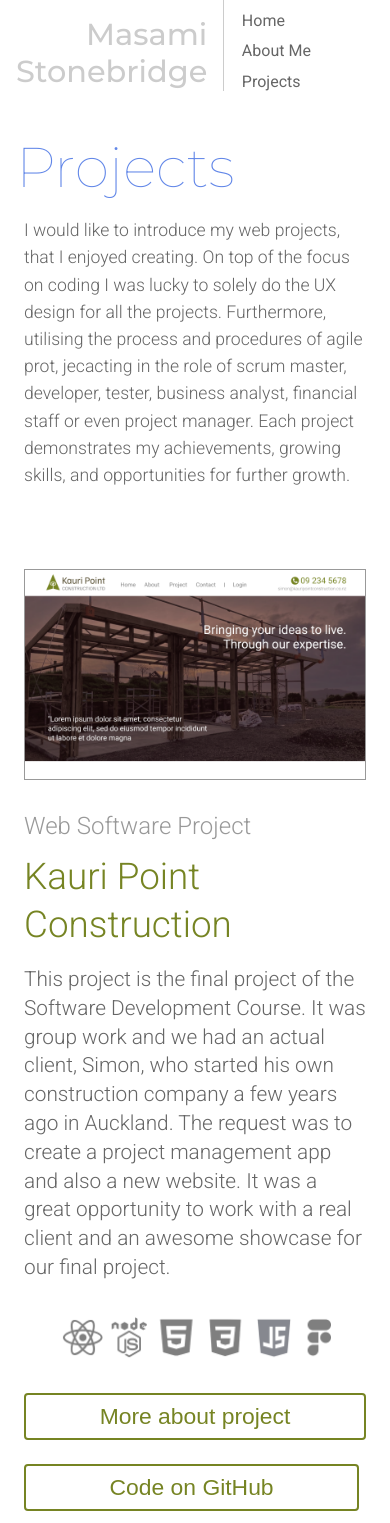
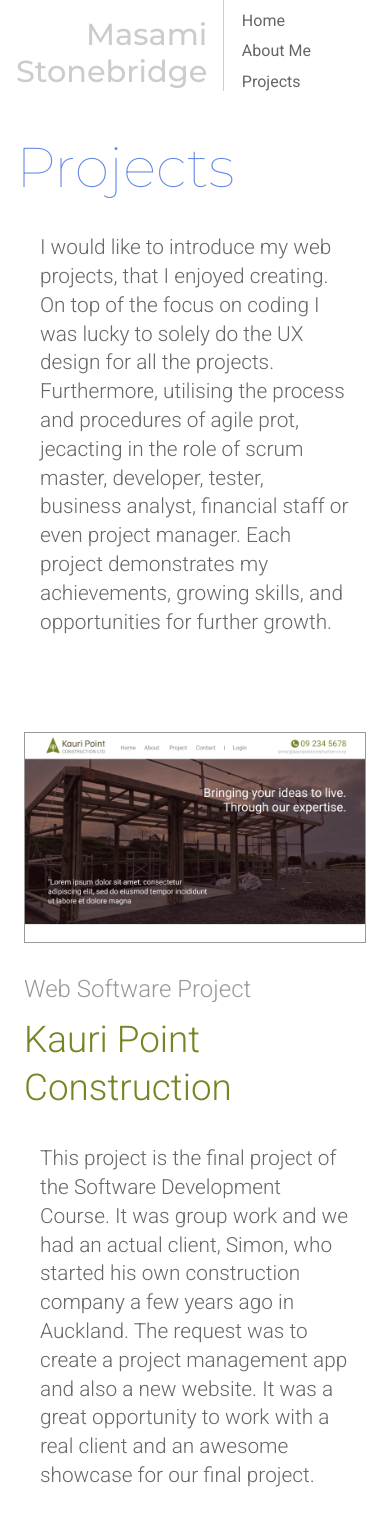
Before and after one commit to Masamist/Portfolio, a React (Create React App) app: page /projects in a window 390 px wide. Shown: the top 1523 px of the page. Built offline with nearby package versions, Linux system fonts and the light colour scheme.

Commit message:
font size fixed

```diff
--- a/src/index.css
+++ b/src/index.css
@@ -100,9 +100,11 @@ a{
 @media (max-width: 600px) {
   .btn-white {
     width: 100%;
+    font-size: 1em;
   }
   .btn-yellow {
     width: 100%;
+    font-size: 1em;
   }
 }
 
@@ -137,6 +139,7 @@ input, textarea {
   box-sizing: border-box;
   border: 1px solid #ddd;
   border-radius: 4px;
+  font-family: 'Roboto', sans-serif;
 }
 textarea {
   min-height: 160px;
--- a/src/pages/About.js
+++ b/src/pages/About.js
@@ -137,12 +137,12 @@ function Contact() {
       <div className='contact-container'>
         <h1 className='contact-title'>I’d love to hear from you!</h1>
         <p className='contact-txt'>If you have anything to share your though or offer,<br />
-          please send me a message. I will replay you soon.
+          please send me a message. I will reply you soon.
         </p>
         <div className='form-container'></div>
         <form className='form' ref={form} onSubmit={sendEmail}>
           <h2 className='contact-form-title'>Contact Me</h2>
-          <input type='text' placeholder='name' name='user_name' />
+          <input type='text' placeholder='Name' name='user_name' />
           <input type='email' placeholder='Email Address' name='user_email' />
           <textarea placeholder='Message' name='message' />
           <button className='about-btn' type='submit' value='Send'>Submit</button>
--- a/src/pages/Home.css
+++ b/src/pages/Home.css
@@ -394,6 +394,7 @@
     padding-right: 0;
     padding-left: 0;
     width: 100%;
+    font-size: 1rem;
   }
 }
 @media (max-width: 550px) {
--- a/src/pages/KPCProject.css
+++ b/src/pages/KPCProject.css
@@ -90,12 +90,15 @@
     padding: 10rem 1rem;
   }
   .kpc-top-title{
-    font-size: 3rem;
-    line-height: 3.5rem;
+    font-size: 2.5rem;
+    line-height: 3rem;
   }
   .kpc-top-txt {
     font-size: 1.1rem;
     line-height: 1.7rem;
+  }
+  .project-top-button {
+    font-size: 1em;
   }
 }
 
--- a/src/pages/Projects.css
+++ b/src/pages/Projects.css
@@ -23,8 +23,9 @@
   float: inline-end;
 }
 .project-txt {
-  font-size: 1.6rem;
+  font-size: 1.5rem;
   line-height: 2.3rem;
+  padding: 1rem;
 }
 .tool-icons-container {
   display: flex;
@@ -77,7 +78,7 @@
 }
 @media (max-width: 1200px) {
   .project-txt {
-    font-size: 1.5rem;
+    font-size: 1.4rem;
     line-height: 2.2rem;
   }
   .project-txt-container {
@@ -95,7 +96,7 @@
     width: 30rem;
   }
   .project-txt {
-    font-size: 1.4rem;
+    font-size: 1.3rem;
     line-height: 2rem;
   }
   .sub-title{
@@ -131,7 +132,7 @@
     width: 100%;
     padding: .5rem 0;
     margin: .6rem 0;
-    font-size: 1.1em;
+    font-size: 1em;
   }
   .tool-icons {
     width: 17rem;
@@ -155,8 +156,8 @@
     padding: 1rem .5rem;
   }
   .project-txt {
-    font-size: 1.1rem;
-    line-height: 1.7rem;
+    font-size: 1.3rem;
+    line-height: 1.8rem;
   }
 
 }
@@ -237,11 +238,6 @@
   border: 1px solid #999;
   justify-content: center;
 }
-.project-img-container > p {
-  font-size: 1.6rem;
-  line-height: 2.5rem;
-  padding-bottom: 2rem;
-}
 .kpc-button-container {
   display: flex;
   flex-wrap: wrap;
@@ -298,11 +294,6 @@
   .project-img-container {
     padding:0 3rem;
   }
-  .project-img-container > p {
-    font-size: 1.5rem;
-    line-height: 2.2rem;
-    padding-bottom: 2rem;
-  }
 }
 @media (max-width: 600px) {
   .project-img-container {
@@ -319,6 +310,12 @@
   }
   #right {
     float: left;
+  }
+  .kpc-button-whole {
+    font-size: 1rem;
+  }
+  .kpc-button {
+    font-size: 1rem;
   }
 }
 
@@ -378,6 +375,9 @@
     width: 80%;
     padding: 2.5em 0;
   }
+  #tool-getit-icon {
+    width: 25rem;
+  }
 }
 @media (max-width: 950px) {
   .getit-container {
@@ -401,6 +401,9 @@
   }
   .getit-txt-container {
     padding: 1rem 0 0 0
+  }
+  #tool-getit-icon {
+    width: 20rem;
   }
 }
 
@@ -438,7 +441,7 @@
   .project-poco-button {
     width: 100%;
     margin: .5rem 0;
-    font-size: 1.2em;
+    font-size: 1em;
   }
   .poco-icons {
     width: 17rem;
@@ -548,6 +551,9 @@
   .game-tools-icons {
     width: 6rem;
   }
+  .game-button {
+    font-size: 1rem;
+  }
 
 }
 @media (max-width: 450px) {
@@ -594,7 +600,7 @@
     width: 100%;
     padding: .5rem 0;
     margin: .6rem 0;
-    font-size: 1.1em;
+    font-size: 1em;
   }
 }
 @media (max-width: 450px) {
@@ -634,6 +640,9 @@
 @media (max-width: 600px) {
   #ams-tools-icon{
     width: 11rem;
+  }
+  .ams-button {
+    font-size: 1em;
   }
 }
 
--- a/src/pages/Projects.js
+++ b/src/pages/Projects.js
@@ -74,7 +74,7 @@ function Kpc() {
           <img src={kpc} alt='Kauri Point Construction' />
           <h3 className='sub-title'>Web Software Project</h3>
           <h1 className='project-title' id='kpc-image'>Kauri Point Construction</h1>
-          <p>This project is the final project of the Software Development Course.
+          <p className='project-txt'>This project is the final project of the Software Development Course.
             It was group work and we had an actual client, Simon,
             who started  his own construction company a few years ago in Auckland.
             The request was to create a project management app and also
@@ -141,7 +141,7 @@ function GetItPython() {
               a tester to make several unit tests, UAT testing, cross-browser testing.
               Also, I coded the whole social Q&A page which was a great opportunity
               to create a social interactive page.</p>
-              <img className='tool-icons' src={tools_getit} alt='Tool icons' />
+              <img className='tool-icons' id='tool-getit-icon' src={tools_getit} alt='Tool icons' />
             <div className='project-single-link'>
               <a href='https://github.com/Masamist/Get_It_Python_Project'>
                 <button className='project-single-button' id='gap'>Code on GitHub</button>
@@ -166,7 +166,7 @@ function Poco() {
           <img src={poco} alt='Poco a Poco' />
           <h3 className='sub-title'>CMS Web Project</h3>
           <h1 className='project-title' id='poco-color'>poco a poco hair saloon</h1>
-          <p>This Web project was to create a website using a Content Management System (CMS).
+          <p className='project-txt'>This Web project was to create a website using a Content Management System (CMS).
             The client is ‘poco a poco’ hair saloon located in Newmarket,
             Auckland. Poco a poco takes reservations by phone, which sometimes creates
             mistakes such as double bookings or writing down the wrong date or time,
@@ -228,7 +228,7 @@ function HappyChick() {
             <video controls>
               <source src='https://firebasestorage.googleapis.com/v0/b/portfolio-2f0a8.appspot.com/o/happy_chick.mp4?alt=media&token=2d6df508-3b3a-4c89-925e-14cac10a7874' type='video/mp4' />
             </video>
-            <p>
+            <p className='project-txt'>
             The main character is a super cute chick which is
             a bit lonely and bored with his normal life, and he is dreaming about
             exploring outside his small world. One day he decided to get out of his
@@ -263,7 +263,7 @@ function DigitalResources() {
           <img id='dresources_img' src={dresources} alt='Whitecliffe Digital Resources' />
           <h3 className='sub-title'>Web Academic Library Project</h3>
           <h1 className='project-title' id='dresources-color'>Whitecliffe Digital Resources</h1>
-          <p>This project is a team project to create online digital resources
+          <p className='project-txt'>This project is a team project to create online digital resources
               for an lerning institution.
               This Whitecliffe Digital Resources project is a group project.
               I worked as the front-end and UI designer.
@@ -278,13 +278,10 @@ function DigitalResources() {
           </div>
 
           <div className='project-single-link'>
-              <a href='https://github.com/Masamist/Get_It_Python_Project'>
-                <button className='dresources-button' id='gap'>Code on GitHub</button>
-              </a>
-              <a href='https://github.com/Masamist/Get_It_Python_Project'>
-                <button className='dresources-button'>Code on GitHub</button>
-              </a>
-            </div>
+            <a href='https://github.com/Masamist/Get_It_Python_Project'>
+              <button className='dresources-button'>Code on GitHub</button>
+            </a>
+          </div>
         </div>
       </div>
     </section>
@@ -298,7 +295,7 @@ function AMS() {
         <div className='project-img-container'>
           <h3 className='sub-title'>Xamarine Mobile App Development</h3>
           <h1 className='project-title' id='ams-color'>AMS Mobile App</h1>
-          <p>AMS (Auckland Merchandise Systems) is a company which provides a
+          <p className='project-txt'>AMS (Auckland Merchandise Systems) is a company which provides a
             merchandising service to various retailers. The service has conditions
             such as day, agreed location and display method which are agreed with
             the clients. AMS requirement was to build a mobile app to gain
@@ -320,7 +317,7 @@ function AMS() {
 
           <div className='project-single-link'>
               <a href='https://github.com/Masamist/Get_It_Python_Project'>
-                <button className='ams-button' id='gap'>Code on GitHub</button>
+                <button className='ams-button'>Code on GitHub</button>
               </a>
             </div>
         </div>
@@ -336,7 +333,7 @@ function Tradies() {
         <div className='project-img-container'>
           <h3 className='sub-title' id='tradie-txt-color'>Business Analysis + Web Project</h3>
           <h1 className='project-title' id='tradie-txt-color'>Tradies Web Service</h1>
-          <p>This project was to establish a new web service called “Tradies”
+          <p className='project-txt'>This project was to establish a new web service called “Tradies”
             which enables customers to search for a contractor online and send a
             request. Registered “Tradies” contractors who are signed up to the app
             could then be notified when there are available jobs, which if they
@@ -380,7 +377,7 @@ function EyeCandyCinema() {
           <img src={cinema} alt='Eye Candy Cinema' />
           <h3 className='sub-title'>Web Project</h3>
           <h1 className='project-title' id='cinema-txt-color'>Eye Candy Cinema</h1>
-          <p>This is an individual assignment and the first website I created at
+          <p className='project-txt'>This is an individual assignment and the first website I created at
             Whitecliffe utilising simple HTML, CSS and JavaScript. A website for
             a cinema called Eye Candy Cinema which is a local cinema specializing
             in international film festival movies and some indie movies.
@@ -414,7 +411,7 @@ function SugerSmash() {
         <div className='project-img-container'>
           <h3 className='sub-title'>Professional Practice</h3>
           <h1 className='project-title' id='suger-smash-txt-color'>Sugar Smash</h1>
-          <p>My first group project at Whitecliffe. This project was to define
+          <p className='project-txt'>My first group project at Whitecliffe. This project was to define
             a world problem, research and discover a solution with team mates.
             The problem we selected was sugar consumption and health issues.
             Sugar can be a cause of poor health, obesity, and diabetes.
```
Also changed, not shown: src/pages/About.css (+10 -7 lines).
